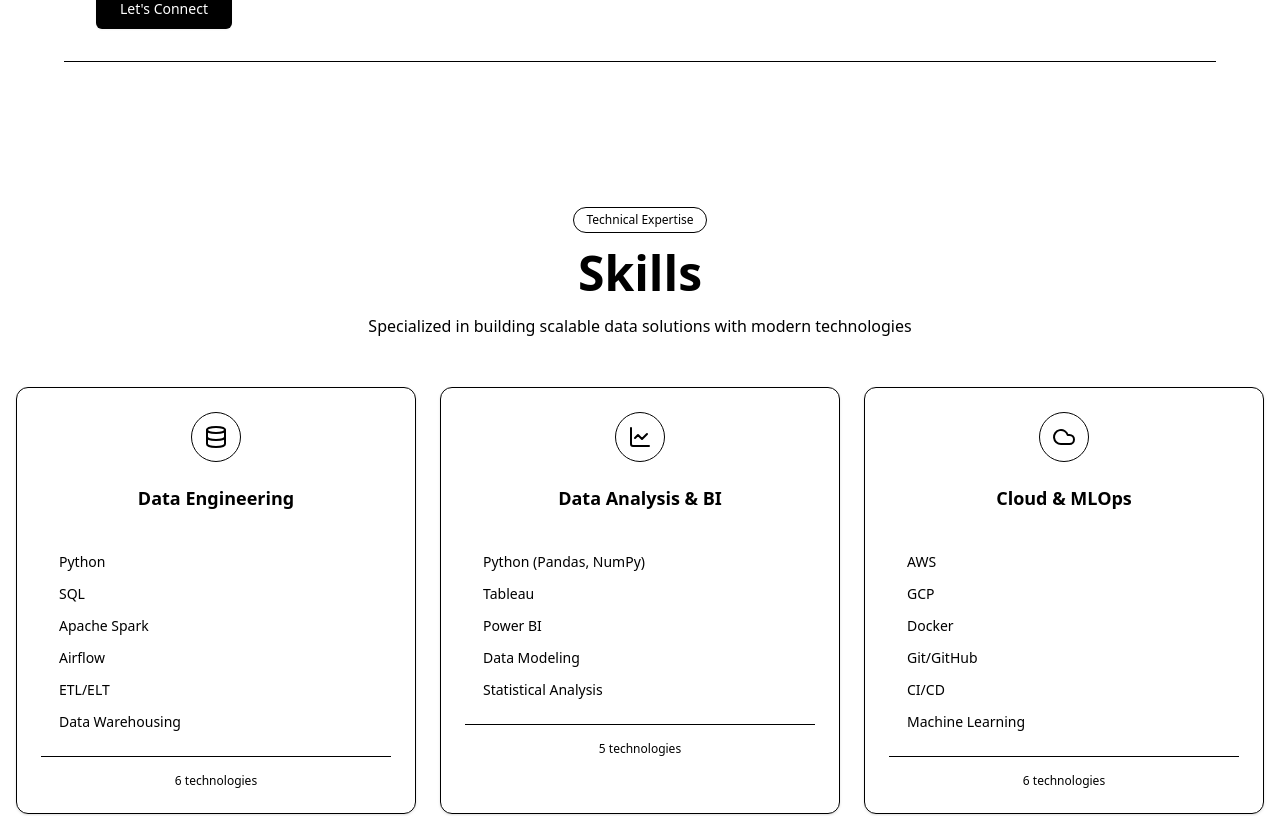
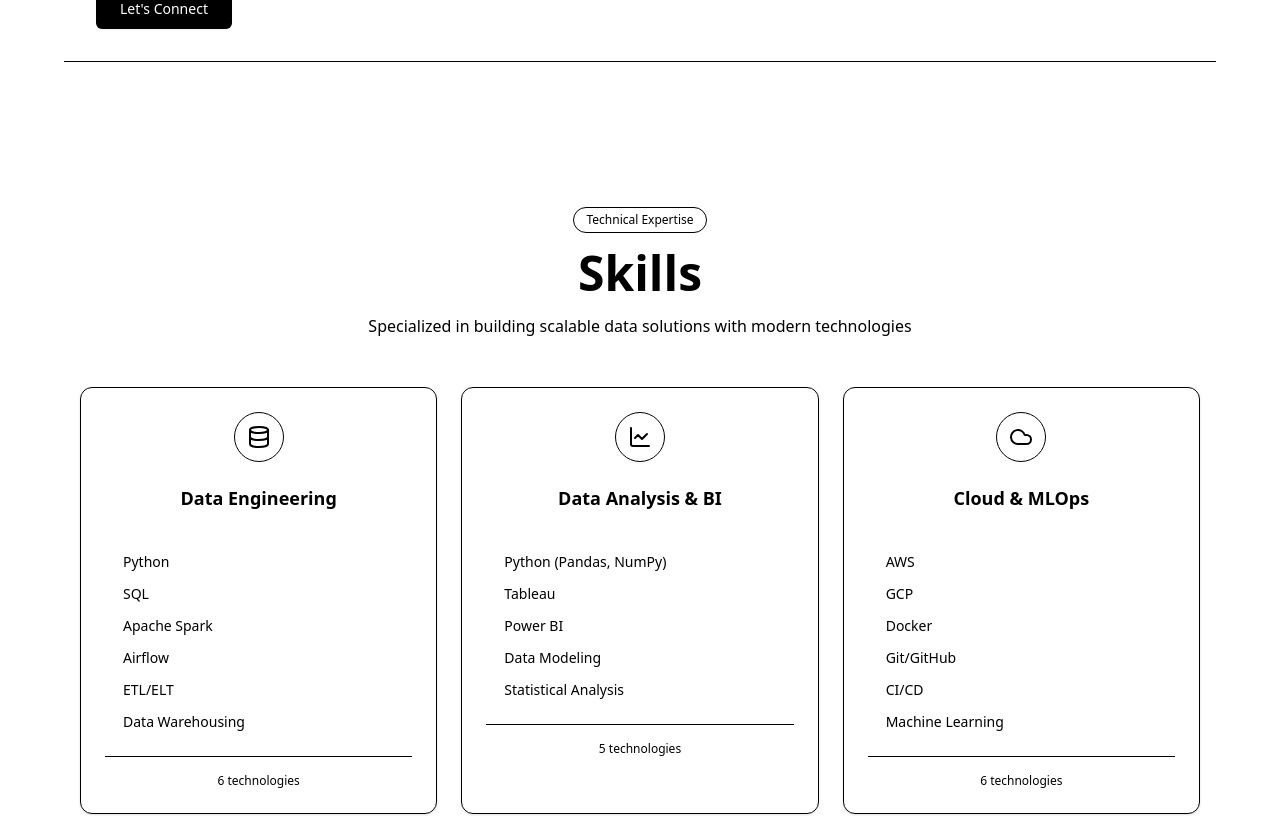
Before and after one commit to SinhleM/portfolio, a Next.js app: page / in a window 1280 px wide. Shown: the part 540-1356 px from the top of the page. Built offline with nearby package versions, Linux system fonts and the light colour scheme; a web font is replaced by a local one.

Commit message:
Projects

```diff
--- a/src/components/Projects.jsx
+++ b/src/components/Projects.jsx
@@ -1,8 +1,13 @@
-// src/components/Projects.tsx
 "use client";
 
 import { motion } from "framer-motion";
-import { Card, CardContent, CardFooter, CardHeader, CardTitle } from "./ui/card";
+import {
+  Card,
+  CardContent,
+  CardFooter,
+  CardHeader,
+  CardTitle,
+} from "./ui/card";
 import { Badge } from "./ui/badge";
 import { Button } from "./ui/button";
 import Link from "next/link";
@@ -10,47 +15,55 @@ import Image from "next/image";
 import { Github, Globe } from "lucide-react";
 
 // Placeholder image URL
-const placeholderImage = "/images/project-placeholder.jpg"; // Updated to use a local path
+const placeholderImage = "/images/project-placeholder.jpg";
 
 const projectData = [
   {
     title: "E-commerce Data Pipeline",
-    description: "Built a robust ETL pipeline to ingest, transform, and load e-commerce sales data into a data warehouse, enabling real-time analytics and reporting.",
+    description:
+      "Built a robust ETL pipeline to ingest, transform, and load e-commerce sales data into a data warehouse, enabling real-time analytics and reporting.",
     tags: ["Python", "Apache Airflow", "PostgreSQL", "AWS S3"],
     imageUrl: "/screely-1754130109271.png",
     liveUrl: "#",
-    repoUrl: "#"
+    repoUrl: "#",
   },
   {
     title: "Customer Churn Prediction",
-    description: "Developed a machine learning model to predict customer churn using historical data, providing key insights to the marketing team for targeted campaigns.",
+    description:
+      "Developed a machine learning model to predict customer churn using historical data, providing key insights to the marketing team for targeted campaigns.",
     tags: ["Python", "Scikit-learn", "Pandas", "GCP"],
-    imageUrl:"/download.png",
+    imageUrl: "/download.png",
     liveUrl: "#",
-    repoUrl: "#"
+    repoUrl: "#",
   },
   {
     title: "Financial Data Dashboard",
-    description: "Created an interactive dashboard using Tableau to visualize key financial metrics, allowing stakeholders to monitor performance and make data-driven decisions.",
+    description:
+      "Created an interactive dashboard using Tableau to visualize key financial metrics, allowing stakeholders to monitor performance and make data-driven decisions.",
     tags: ["Tableau", "SQL", "Data Modeling", "Business Intelligence"],
     imageUrl: placeholderImage,
     liveUrl: "#",
-    repoUrl: "#"
+    repoUrl: "#",
   },
   {
     title: "Social Media Sentiment Analysis",
-    description: "Implemented a data pipeline to scrape social media data and perform sentiment analysis, providing a real-time view of brand perception.",
+    description:
+      "Implemented a data pipeline to scrape social media data and perform sentiment analysis, providing a real-time view of brand perception.",
     tags: ["Python", "Apache Spark", "NLP", "Docker"],
     imageUrl: placeholderImage,
     liveUrl: "#",
-    repoUrl: "#"
+    repoUrl: "#",
   },
 ];
 
-// Animation variants for Framer Motion
+// Animation variants
 const cardVariants = {
   hidden: { opacity: 0, y: 50 },
-  visible: { opacity: 1, y: 0, transition: { duration: 0.6, ease: "easeOut" } },
+  visible: {
+    opacity: 1,
+    y: 0,
+    transition: { duration: 0.6, ease: "easeOut" },
+  },
 };
 
 const containerVariants = {
@@ -64,7 +77,7 @@ const containerVariants = {
 
 export default function Projects() {
   return (
-    <section id="projects" className="container py-24 sm:py-32">
+    <section id="projects" className="container pt-20 pb-16 sm:pt-24 sm:pb-32 mx-auto max-w-[90%] border-b border-black">
       <div className="text-center">
         <h2 className="text-3xl md:text-4xl font-bold mb-4">
           Featured <span className="text-primary">Projects</span>
@@ -83,16 +96,10 @@ export default function Projects() {
       >
         {projectData.map((project, index) => (
           <motion.div key={index} variants={cardVariants}>
-            <Card className="flex flex-col h-full overflow-hidden transition-all duration-300 hover:shadow-xl">
+            <Card className="flex flex-col h-full overflow-hidden transition-all duration-300 hover:shadow-xl ">
               <CardHeader className="p-0">
-                {/*
-                  ACTION REQUIRED:
-                  Please download a high-quality, professional image and save it to your project.
-                  For example, save it as: /public/images/project-placeholder.jpg
-                  The current image path is a placeholder.
-                */}
                 <Image
-                  src={project.imageUrl} // Replace with your image path
+                  src={project.imageUrl}
                   alt={`Image for ${project.title}`}
                   width={600}
                   height={400}
@@ -116,12 +123,20 @@ export default function Projects() {
               </CardContent>
               <CardFooter className="flex justify-end gap-2 p-6 pt-0">
                 <Button asChild variant="outline">
-                  <Link href={project.repoUrl} target="_blank" rel="noopener noreferrer">
+                  <Link
+                    href={project.repoUrl}
+                    target="_blank"
+                    rel="noopener noreferrer"
+                  >
                     <Github className="mr-2 h-4 w-4" /> Repo
                   </Link>
                 </Button>
                 <Button asChild>
-                  <Link href={project.liveUrl} target="_blank" rel="noopener noreferrer">
+                  <Link
+                    href={project.liveUrl}
+                    target="_blank"
+                    rel="noopener noreferrer"
+                  >
                     <Globe className="mr-2 h-4 w-4" /> Live Site
                   </Link>
                 </Button>
@@ -130,6 +145,7 @@ export default function Projects() {
           </motion.div>
         ))}
       </motion.div>
+
     </section>
   );
 }
--- a/src/components/Skills.tsx
+++ b/src/components/Skills.tsx
@@ -97,8 +97,11 @@ function SkillCard({ skill, index }) {
 
 export default function Skills() {
   return (
-    <section id="skills" className="pt-20 pb-12 bg-secondary">
-      <div className="container mx-auto max-w-7xl px-4">
+    <section
+      id="skills"
+      className="pt-16 sm:pt-20 bg-secondary  px-4 mx-auto max-w-[90%] border-b border-black pb-20"
+    >
+      <div className="container mx-auto max-w-7xl relative">
         <motion.div
           className="text-center mb-12"
           initial={{ opacity: 0, y: 20 }}
```
